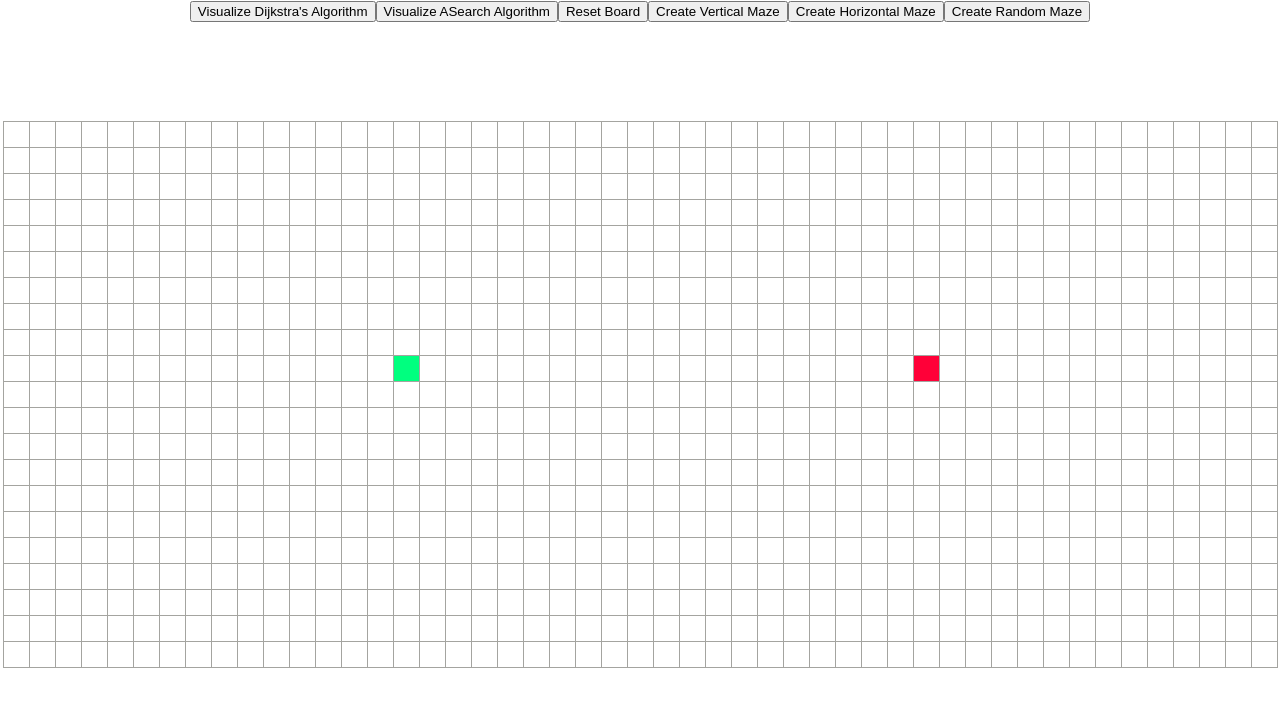
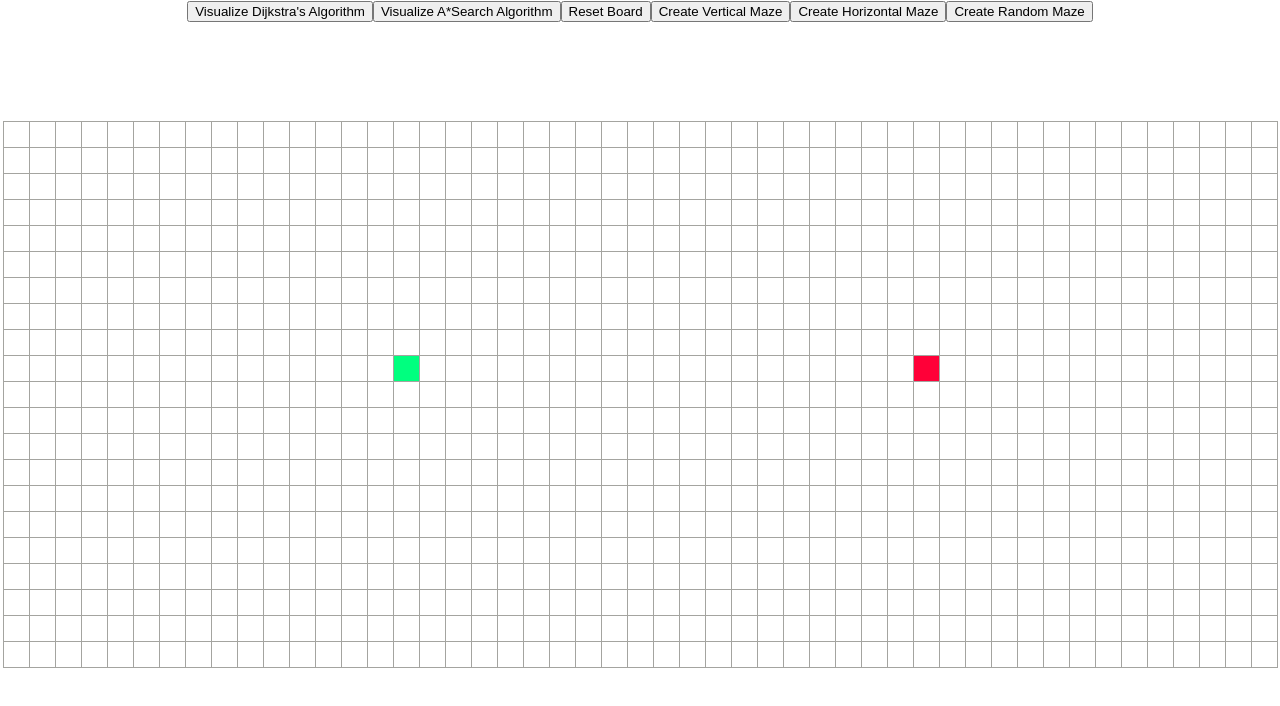
Before and after one commit to AvishKaushik/pathfinding-visualizer, a React (Create React App) app: page / in a window 1280 px wide. Shown: the top 706 px of the page. Built offline with nearby package versions, Linux system fonts and the light colour scheme.

Commit message:
Pathfinding Visualizer

```diff
--- a/src/PathfindingVisualizer/PathfindingVisualizer.jsx
+++ b/src/PathfindingVisualizer/PathfindingVisualizer.jsx
@@ -617,7 +617,7 @@ export default class PathfindingVisualizer extends Component {
       Visualize Dijkstra's Algorithm
       </button>
       <button onClick={() => this.visualizeASearch()}>
-      Visualize ASearch Algorithm
+      Visualize A*Search Algorithm
       </button>
       <button onClick={() => this.rM()}>
       Reset Board
```
